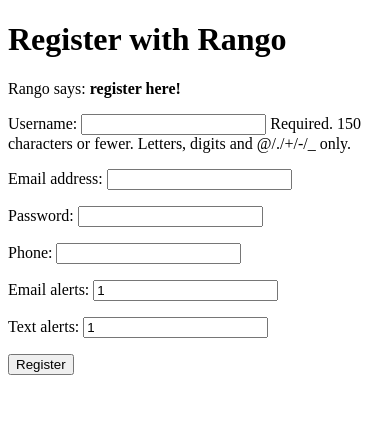
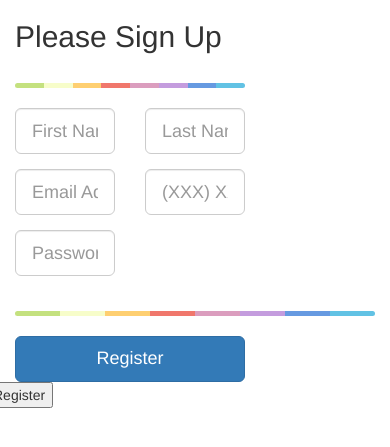
Before and after one commit to JasonAHeron/HACK2015, a Django app: page /register/ in a window 390 px wide. Shown: the top 447 px of the page. Run offline with Django 3.2, Linux system fonts and the light colour scheme; some libraries are stand-ins or nearby versions.

Commit message:
progress and bug fixes to registration

```diff
--- /dev/null
+++ b/django_project/static/css/registration.css
@@ -0,0 +1,11 @@
+/* Credit to bootsnipp.com for the css for the color graph */
+.colorgraph {
+  height: 5px;
+  border-top: 0;
+  background: #c4e17f;
+  border-radius: 5px;
+  background-image: -webkit-linear-gradient(left, #c4e17f, #c4e17f 12.5%, #f7fdca 12.5%, #f7fdca 25%, #fecf71 25%, #fecf71 37.5%, #f0776c 37.5%, #f0776c 50%, #db9dbe 50%, #db9dbe 62.5%, #c49cde 62.5%, #c49cde 75%, #669ae1 75%, #669ae1 87.5%, #62c2e4 87.5%, #62c2e4);
+  background-image: -moz-linear-gradient(left, #c4e17f, #c4e17f 12.5%, #f7fdca 12.5%, #f7fdca 25%, #fecf71 25%, #fecf71 37.5%, #f0776c 37.5%, #f0776c 50%, #db9dbe 50%, #db9dbe 62.5%, #c49cde 62.5%, #c49cde 75%, #669ae1 75%, #669ae1 87.5%, #62c2e4 87.5%, #62c2e4);
+  background-image: -o-linear-gradient(left, #c4e17f, #c4e17f 12.5%, #f7fdca 12.5%, #f7fdca 25%, #fecf71 25%, #fecf71 37.5%, #f0776c 37.5%, #f0776c 50%, #db9dbe 50%, #db9dbe 62.5%, #c49cde 62.5%, #c49cde 75%, #669ae1 75%, #669ae1 87.5%, #62c2e4 87.5%, #62c2e4);
+  background-image: linear-gradient(to right, #c4e17f, #c4e17f 12.5%, #f7fdca 12.5%, #f7fdca 25%, #fecf71 25%, #fecf71 37.5%, #f0776c 37.5%, #f0776c 50%, #db9dbe 50%, #db9dbe 62.5%, #c49cde 62.5%, #c49cde 75%, #669ae1 75%, #669ae1 87.5%, #62c2e4 87.5%, #62c2e4);
+}
--- /dev/null
+++ b/django_project/static/js/registration.js
@@ -0,0 +1,65 @@
+$(function () {
+    $('.button-checkbox').each(function () {
+
+        // Settings
+        var $widget = $(this),
+            $button = $widget.find('button'),
+            $checkbox = $widget.find('input:checkbox'),
+            color = $button.data('color'),
+            settings = {
+                on: {
+                    icon: 'glyphicon glyphicon-check'
+                },
+                off: {
+                    icon: 'glyphicon glyphicon-unchecked'
+                }
+            };
+
+        // Event Handlers
+        $button.on('click', function () {
+            $checkbox.prop('checked', !$checkbox.is(':checked'));
+            $checkbox.triggerHandler('change');
+            updateDisplay();
+        });
+        $checkbox.on('change', function () {
+            updateDisplay();
+        });
+
+        // Actions
+        function updateDisplay() {
+            var isChecked = $checkbox.is(':checked');
+
+            // Set the button's state
+            $button.data('state', (isChecked) ? "on" : "off");
+
+            // Set the button's icon
+            $button.find('.state-icon')
+                .removeClass()
+                .addClass('state-icon ' + settings[$button.data('state')].icon);
+
+            // Update the button's color
+            if (isChecked) {
+                $button
+                    .removeClass('btn-default')
+                    .addClass('btn-' + color + ' active');
+            }
+            else {
+                $button
+                    .removeClass('btn-' + color + ' active')
+                    .addClass('btn-default');
+            }
+        }
+
+        // Initialization
+        function init() {
+
+            updateDisplay();
+
+            // Inject the icon if applicable
+            if ($button.find('.state-icon').length == 0) {
+                $button.prepend('<i class="state-icon ' + settings[$button.data('state')].icon + '"></i>');
+            }
+        }
+        init();
+    });
+});
--- a/hack/forms.py
+++ b/hack/forms.py
@@ -7,9 +7,9 @@ class UserForm(forms.ModelForm):
 
     class Meta:
         model = User
-        fields = ('username', 'email', 'password')
+        fields = ('email', 'password')
 
 class UserProfileForm(forms.ModelForm):
     class Meta:
         model = UserProfile
-        fields = ('phone', 'email_alerts', 'text_alerts')
+        fields = ('phone', 'firstname', 'lastname')
--- a/hack/models.py
+++ b/hack/models.py
@@ -8,9 +8,9 @@ class UserProfile(models.Model):
     user = models.OneToOneField(User)
 
     # The additional attributes we wish to include.
+    firstname = models.CharField(max_length = 30)
+    lastname = models.CharField(max_length = 30)
     phone = models.CharField(max_length = 30)
-    email_alerts = models.IntegerField(default=1) # default true
-    text_alerts = models.IntegerField(default=1)
 
     # Override the __unicode__() method to return out something meaningful!
     def __unicode__(self):
--- a/hack/templates/register.html
+++ b/hack/templates/register.html
@@ -1,19 +1,32 @@
+{% load staticfiles %}
 <!DOCTYPE html>
 <html>
     <head>
-        <title>Rango</title>
+        <title>Registration</title>
+        <!-- Bootstrap Core CSS -->
+        <link href="{% static "css/bootstrap.min.css" %}" rel="stylesheet">
+
+        <!-- Custom CSS -->
+        <link href="{% static "css/registration.css" %}" rel="stylesheet">
+
+        <!-- Bootstrap Core JavaScript -->
+        <script src="{% static "js/bootstrap.min.js" %}"></script>
+        <script src="{% static "js/bootstrap.js" %}"></script>
     </head>
 
     <body>
-        <h1>Register with Rango</h1>
 
         {% if registered %}
-        Rango says: <strong>thank you for registering!</strong>
-        <a href="/hack/">Return to the homepage.</a><br />
+        <strong>thank you for registering!</strong>
+        <a href="/">Return to the homepage.</a><br />
         {% else %}
-        Rango says: <strong>register here!</strong><br />
 
-        <form id="user_form" method="post" action="/rango/register/"
+         <!-- Registration JavaScript -->
+        <script src="{% static "js/registration.js" %}"></script>
+
+<div class="row">
+    <div class="col-xs-12 col-sm-8 col-md-6 col-sm-offset-2 col-md-offset-3">
+        <form id="user_form" method="post" action="/register/"
                 enctype="multipart/form-data">
 
             {% csrf_token %}
@@ -21,9 +34,57 @@
             <!-- Display each form. The as_p method wraps each element in a paragraph
                  (<p>) element. This ensures each element appears on a new line,
                  making everything look neater. -->
-            {{ user_form.as_p }}
-            {{ profile_form.as_p }}
 
+            <div class="container">
+
+            <h2>Please Sign Up</h2>
+            <div class="row">
+                <div class="col-xs-8">
+                    <hr class="colorgraph">
+                </div>
+            </div>
+
+            <div class="row">
+                <div class="col-xs-4">
+                    <div class="form-group">
+                        <input type="text" name="firstname" id="firstname" class="form-control input-lg" placeholder="First Name" tabindex="1" >
+                    </div>
+                </div>
+                <div class="col-xs-4">
+                    <div class="form-group">
+                        <input type="text" name="lastname" id="lastname" class="form-control input-lg" placeholder="Last Name" tabindex="2">
+                    </div>
+                </div>
+            </div>
+
+            <div class="row">
+                <div class="col-xs-4">
+                     <div class="form-group">
+                         <input type="email" name="email" id="email" class="form-control input-lg" placeholder="Email Address" tabindex="4">
+                     </div>
+               </div>
+               <div class="col-xs-4">
+                     <div class="form-group">
+                         <input type="phone" name="phone" id="phone" class="form-control input-lg" placeholder="(XXX) XXX - XXXX" tabindex="4">
+                     </div>
+               </div>
+            </div>
+
+            <div class="row">
+                <div class="col-xs-4">
+                     <div class="form-group">
+                        <input type="password" name="password" id="password" class="form-control input-lg" placeholder="Password" tabindex="5">
+                    </div>
+               </div>
+            </div>
+
+            <hr class="colorgraph">
+            <div class="row">
+                <div class="col-xs-8"><input type="submit" value="Register" class="btn btn-primary btn-block btn-lg" tabindex="7"></div>
+            </div>
+        </form>
+    </div>
+</div>
             <!-- Provide a button to click to submit the form. -->
             <input type="submit" name="submit" value="Register" />
         </form>
--- a/hack/views.py
+++ b/hack/views.py
@@ -4,6 +4,7 @@ from django.http import HttpResponse
 from django.views.decorators.csrf import csrf_exempt
 from hack.forms import UserForm, UserProfileForm
 from django.template import RequestContext
+
 
 class IndexView(TemplateView):
   template_name = 'index.html'
@@ -24,10 +25,18 @@ def register(request):
     # Set to False initially. Code changes value to True when registration succeeds.
     registered = False
 
+    #get all of the fields that the user typed in
+
     # If it's a HTTP POST, we're interested in processing form data.
     if request.method == 'POST':
         # Attempt to grab information from the raw form information.
         # Note that we make use of both UserForm and UserProfileForm.
+
+        #these are the ones we added on top of default reg for django
+        phone = request.POST.get('phone')
+        lastname = request.POST.get('lastname')
+        firstname = request.POST.get('firstname')
+
         user_form = UserForm(data=request.POST)
         profile_form = UserProfileForm(data=request.POST)
 
@@ -59,11 +68,17 @@ def register(request):
             # Update our variable to tell the template registration was successful.
             registered = True
 
+            user = authenticate (username=request.POST['username'], password=request.POST['password'])
+            login(request, user)
+            return HttpResponseRedirect('/')
+
         # Invalid form or forms - mistakes or something else?
         # Print problems to the terminal.
         # They'll also be shown to the user.
         else:
-            print user_form.errors, profile_form.errors
+			print "THERE WAS AN ERROR"
+			print user_form.errors, profile_form.errors
+			render_to_response('register.html', context)
 
     # Not a HTTP POST, so we render our form using two ModelForm instances.
     # These forms will be blank, ready for user input.
```
Also changed, not shown: 2 other files.
